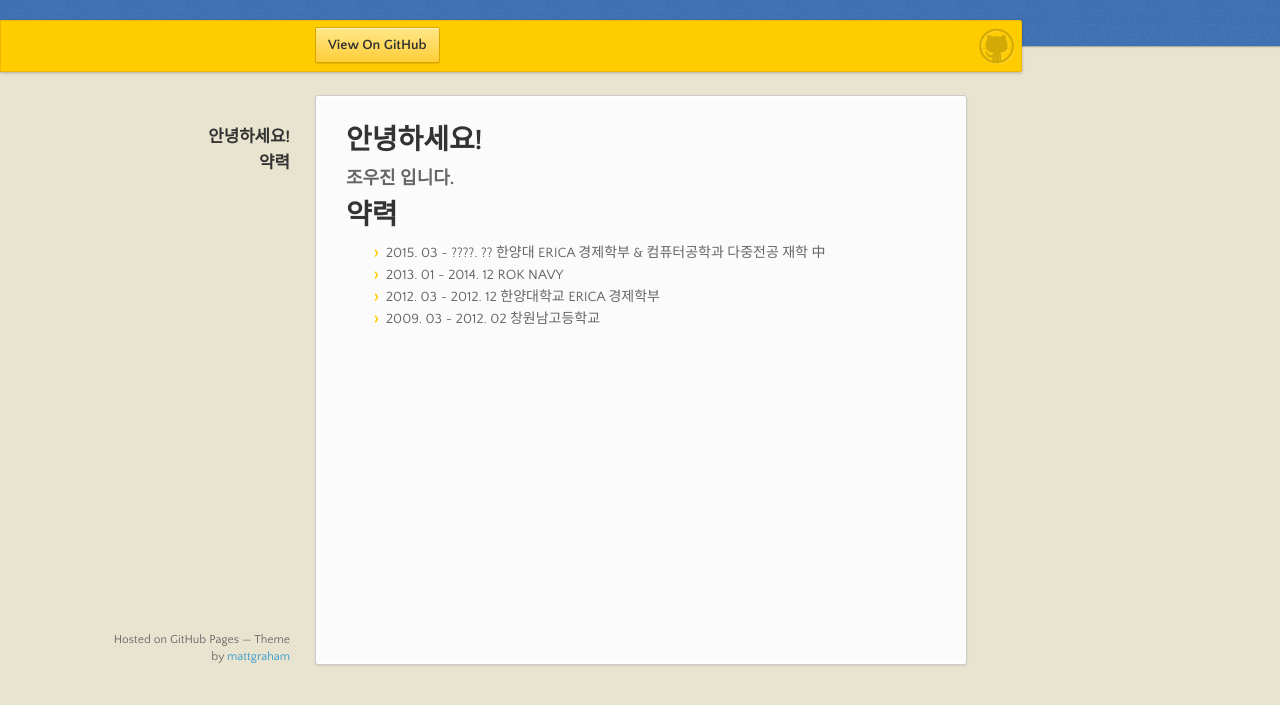
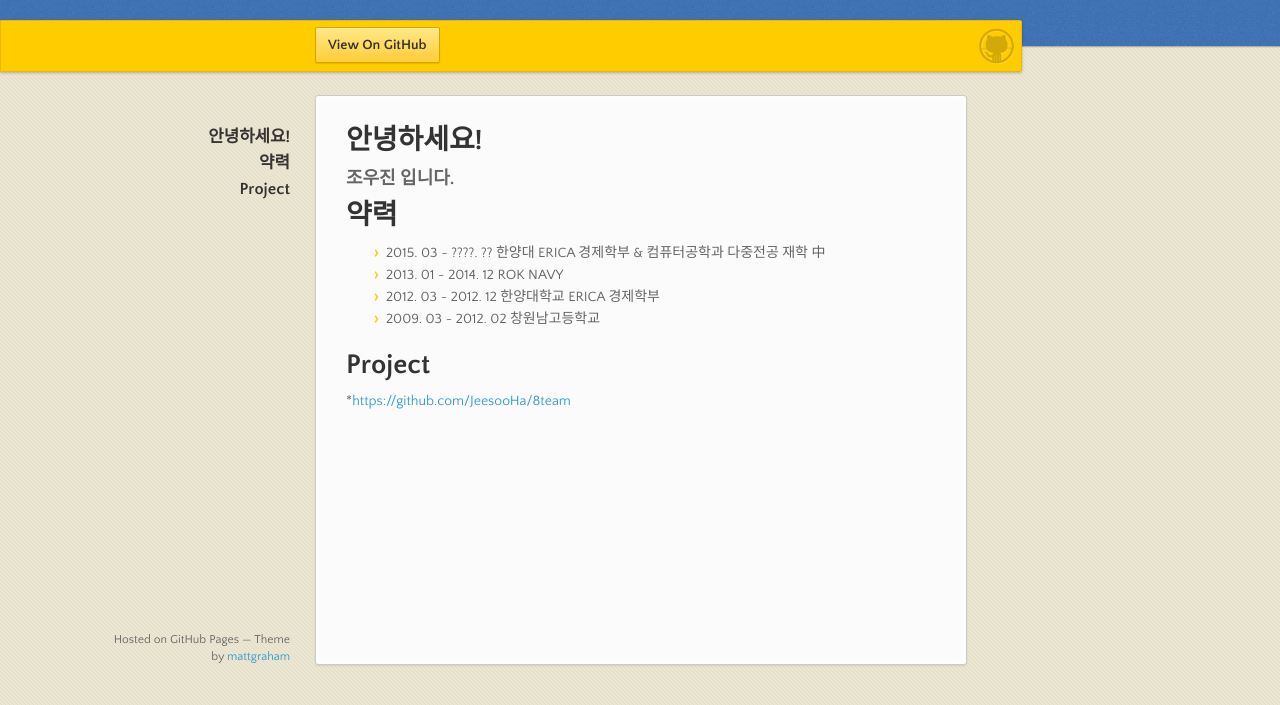
Before and after one commit to WooJin-JO/WooJin-Jo.github.io, a plain HTML site: page index.html in a window 1280 px wide. Shown: the part 95-800 px from the top of the page. Drawn offline with nearby package versions, Linux system fonts and the light colour scheme.

Commit message:
Replace master branch with page content via GitHub

```diff
--- a/index.html
+++ b/index.html
@@ -47,6 +47,11 @@
 <li>2012. 03 ~ 2012. 12 한양대학교 ERICA 경제학부</li>
 <li>2009. 03 ~ 2012. 02 창원남고등학교</li>
 </ul>
+
+<h1>
+<a id="project" class="anchor" href="#project" aria-hidden="true"><span aria-hidden="true" class="octicon octicon-link"></span></a>Project</h1>
+
+<p>*<a href="https://github.com/JeesooHa/8team">https://github.com/JeesooHa/8team</a></p>
       </section>
       <footer>
         <p><small>Hosted on GitHub Pages &mdash; Theme by <a href="https://twitter.com/michigangraham">mattgraham</a></small></p>
--- a/params.json
+++ b/params.json
@@ -1,6 +1,6 @@
 {
   "name": "Woojin-jo.GitHub.io",
   "tagline": "",
-  "body": "# 안녕하세요!\r\n\r\n### 조우진 입니다.\r\n\r\n# 약력\r\n* 2015. 03 ~ ????. ?? 한양대 ERICA 경제학부 & 컴퓨터공학과 다중전공 재학 中\r\n* 2013. 01 ~ 2014. 12 ROK NAVY\r\n* 2012. 03 ~ 2012. 12 한양대학교 ERICA 경제학부\r\n* 2009. 03 ~ 2012. 02 창원남고등학교",
+  "body": "# 안녕하세요!\r\n\r\n### 조우진 입니다.\r\n\r\n# 약력\r\n* 2015. 03 ~ ????. ?? 한양대 ERICA 경제학부 & 컴퓨터공학과 다중전공 재학 中\r\n* 2013. 01 ~ 2014. 12 ROK NAVY\r\n* 2012. 03 ~ 2012. 12 한양대학교 ERICA 경제학부\r\n* 2009. 03 ~ 2012. 02 창원남고등학교\r\n\r\n#Project\r\n*https://github.com/JeesooHa/8team",
   "note": "Don't delete this file! It's used internally to help with page regeneration."
 }
```
